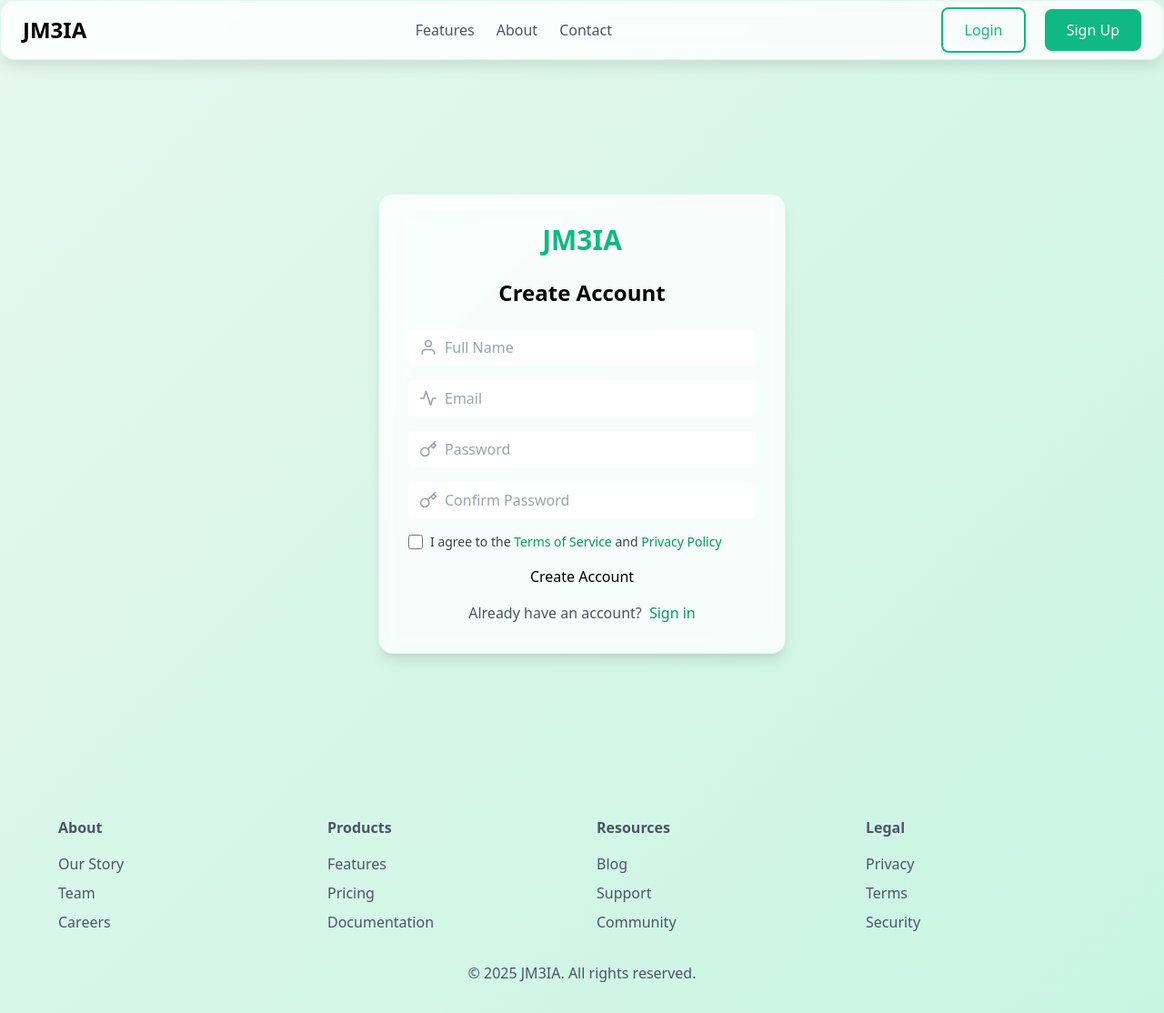
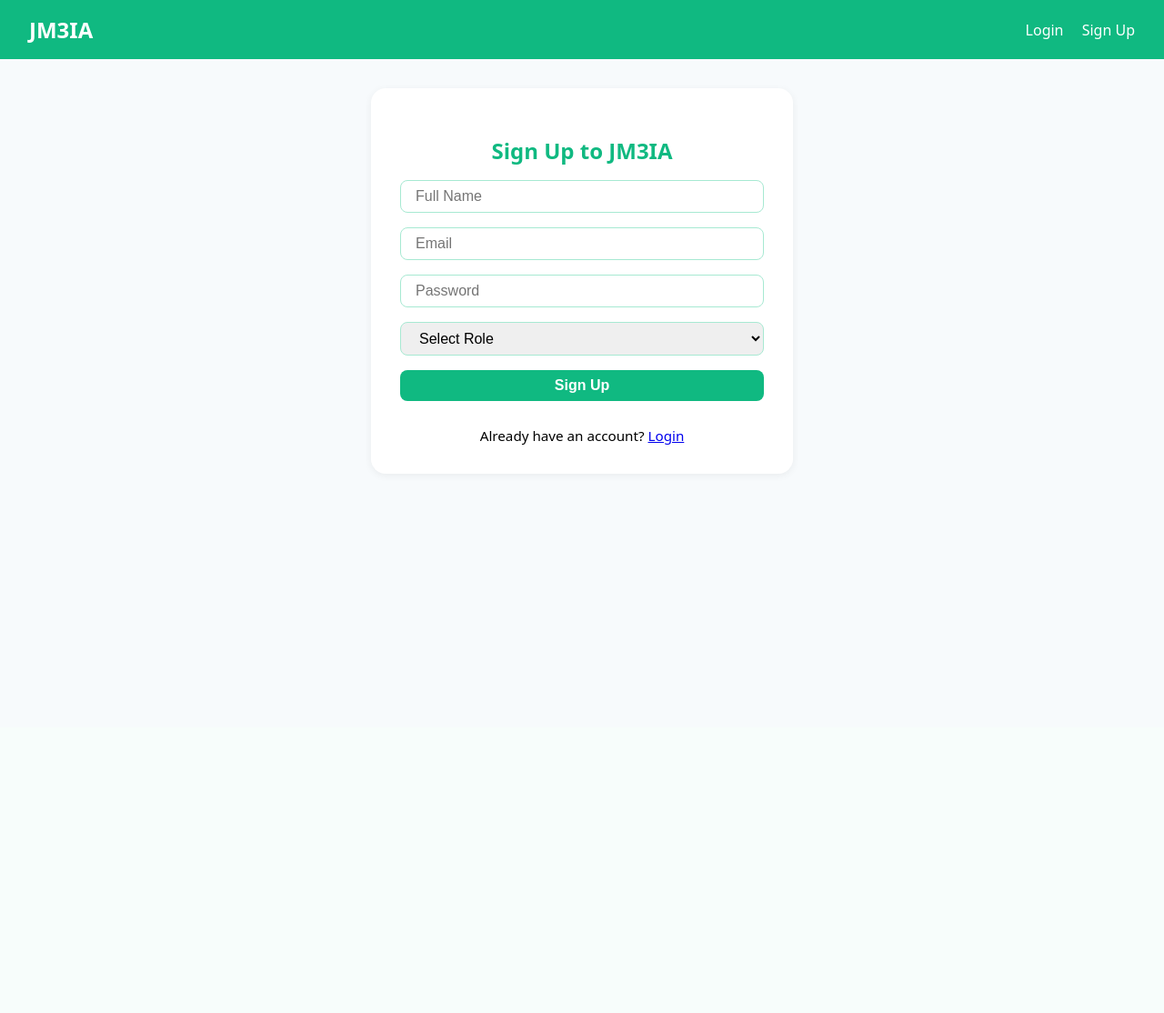
Before and after one commit to OkbaBk9/Auth-Template, a Flask app: page /signup in a window 1280 px wide. Shown: the whole page at 91% size. After the commit the page ends 489 px from the top, so only its background shows below. Run offline with Flask 3, Linux system fonts and the light colour scheme.

Commit message:
Refactor: Simplify project structure
Remove unnecessary files and consolidate into core components for a streamlined application.

```diff
--- a/app.py
+++ b/app.py
@@ -1,145 +1,73 @@
 
-from flask import Flask, render_template, request, redirect, url_for, flash, session
-from typing import Dict, Optional, Any
-import os
+from flask import Flask, render_template, request, redirect, url_for, session
 from werkzeug.security import generate_password_hash, check_password_hash
-import secrets
-import uuid
-from datetime import datetime, timedelta
 
 app = Flask(__name__)
-app.secret_key = os.environ.get('SECRET_KEY') or secrets.token_hex(16)
+app.secret_key = "your-secret-key"
 
-# Type definitions
-UserData = Dict[str, Any]
-TokenData = Dict[str, Any]
+users = {
+    "admin@example.com": {"name": "Admin", "role": "admin", "password": generate_password_hash("admin")},
+    "teacher@example.com": {"name": "Teacher", "role": "teacher", "password": generate_password_hash("teacher")},
+    "delegate@example.com": {"name": "Delegate", "role": "delegate", "password": generate_password_hash("delegate")},
+}
 
-# In-memory storage (in a real app, this would be a database)
-users: Dict[str, UserData] = {}
-reset_tokens: Dict[str, TokenData] = {}
+@app.route("/")
+def index():
+    if "user" in session:
+        return redirect(url_for("dashboard"))
+    return redirect(url_for("login"))
 
-def create_user(email: str, name: str, password: str) -> None:
-    """Create a new user with hashed password."""
-    users[email] = {
-        'name': name,
-        'password': generate_password_hash(password),
-        'created_at': datetime.now()
-    }
-
-def verify_password(email: str, password: str) -> bool:
-    """Verify user password."""
-    return email in users and check_password_hash(users[email]['password'], password)
-
-def create_reset_token(email: str) -> str:
-    """Create a password reset token."""
-    token = str(uuid.uuid4())
-    reset_tokens[token] = {
-        'email': email,
-        'expiry': datetime.now() + timedelta(hours=1)
-    }
-    return token
-
-@app.route('/')
-def index():
-    return render_template('home.html')
-
-@app.route('/login', methods=['GET', 'POST'])
+@app.route("/login", methods=["GET", "POST"])
 def login():
     error = None
-    if request.method == 'POST':
-        email = request.form.get('email', '')
-        password = request.form.get('password', '')
-        remember = request.form.get('remember') == 'on'
+    if request.method == "POST":
+        email = request.form["email"]
+        password = request.form["password"]
+        user = users.get(email)
+        if user and check_password_hash(user["password"], password):
+            session["user"] = {"email": email, "name": user["name"], "role": user["role"]}
+            return redirect(url_for("dashboard"))
+        error = "Invalid credentials"
+    return render_template("auth.html", mode="login", error=error)
 
-        if verify_password(email, password):
-            session['user_email'] = email
-            if remember:
-                session.permanent = True
-                app.permanent_session_lifetime = timedelta(days=30)
-            flash('Login successful', 'success')
-            return redirect(url_for('dashboard'))
-        else:
-            error = 'Invalid email or password'
-
-    return render_template('login.html', error=error)
-
-@app.route('/signup', methods=['GET', 'POST'])
+@app.route("/signup", methods=["GET", "POST"])
 def signup():
     error = None
-    if request.method == 'POST':
-        name = request.form.get('name', '')
-        email = request.form.get('email', '')
-        password = request.form.get('password', '')
-        confirm_password = request.form.get('confirm_password', '')
-        terms = request.form.get('terms') == 'on'
+    if request.method == "POST":
+        name = request.form["name"]
+        email = request.form["email"]
+        password = request.form["password"]
+        role = request.form["role"]
+        if email in users:
+            error = "User already exists"
+        elif not (name and email and password and role):
+            error = "All fields required"
+        else:
+            users[email] = {
+                "name": name,
+                "role": role,
+                "password": generate_password_hash(password)
+            }
+            session["user"] = {"email": email, "name": name, "role": role}
+            return redirect(url_for("dashboard"))
+    return render_template("auth.html", mode="signup", error=error)
 
-        if not all([name, email, password, confirm_password, terms]):
-            error = 'All fields are required'
-        elif password != confirm_password:
-            error = 'Passwords do not match'
-        elif email in users:
-            error = 'Email already registered'
-        else:
-            create_user(email, name, password)
-            flash('Account created successfully', 'success')
-            return redirect(url_for('login'))
+@app.route("/dashboard", methods=["GET", "POST"])
+def dashboard():
+    user = session.get("user")
+    if not user:
+        return redirect(url_for("login"))
+    # Role switcher for demo
+    if request.method == "POST" and "switch_role" in request.form:
+        new_role = request.form["switch_role"]
+        session["user"]["role"] = new_role
+        user["role"] = new_role
+    return render_template("dashboard.html", user=user)
 
-    return render_template('signup.html', error=error)
+@app.route("/logout")
+def logout():
+    session.pop("user", None)
+    return redirect(url_for("login"))
 
-@app.route('/forgot-password', methods=['GET', 'POST'])
-def forgot_password():
-    error = None
-    success = None
-
-    if request.method == 'POST':
-        email = request.form.get('email', '')
-
-        if email in users:
-            token = create_reset_token(email)
-            reset_link = url_for('reset_password', token=token, _external=True)
-            # In a real app, send an email with the reset link
-            print(f"Reset link for {email}: {reset_link}")
-            success = 'Password reset link has been sent to your email'
-        else:
-            error = 'Email not found'
-
-    return render_template('forgot_password.html', error=error, success=success)
-
-@app.route('/reset-password/<token>', methods=['GET', 'POST'])
-def reset_password(token: str):
-    if token not in reset_tokens or reset_tokens[token]['expiry'] < datetime.now():
-        flash('Invalid or expired reset link', 'error')
-        return redirect(url_for('forgot_password'))
-
-    error = None
-    if request.method == 'POST':
-        password = request.form.get('password', '')
-        confirm_password = request.form.get('confirm_password', '')
-
-        if not password or not confirm_password:
-            error = 'Both fields are required'
-        elif password != confirm_password:
-            error = 'Passwords do not match'
-        else:
-            email = reset_tokens[token]['email']
-            users[email]['password'] = generate_password_hash(password)
-            del reset_tokens[token]
-            flash('Password has been reset successfully', 'success')
-            return redirect(url_for('login'))
-
-    return render_template('reset_password.html', token=token, error=error)
-
-@app.route('/dashboard')
-def dashboard():
-    if 'user_email' not in session:
-        return redirect(url_for('login'))
-    user = users.get(session['user_email'])
-    return render_template('dashboard.html', user=user)
-
-@app.route('/logout')
-def logout():
-    session.pop('user_email', None)
-    return redirect(url_for('login'))
-
-if __name__ == '__main__':
+if __name__ == "__main__":
     app.run(debug=True)
--- /dev/null
+++ b/static/style.css
@@ -0,0 +1,85 @@
+
+/* --- Minimal style for JM3IA --- */
+
+body {
+  background: #f7fafc;
+  font-family: system-ui, sans-serif;
+  margin: 0;
+}
+nav {
+  display: flex;
+  align-items: center;
+  justify-content: space-between;
+  background: #10b981;
+  padding: 1rem 2rem;
+  color: #fff;
+}
+.logo {
+  font-weight: bold;
+  font-size: 1.5rem;
+  text-decoration: none;
+  color: #fff;
+}
+.nav-links a, .nav-links span {
+  color: #fff;
+  margin-left: 1rem;
+  text-decoration: none;
+}
+.card {
+  background: #fff;
+  border-radius: 1rem;
+  box-shadow: 0 2px 8px rgba(0,0,0,0.06);
+  max-width: 400px;
+  margin: 2rem auto;
+  padding: 2rem;
+}
+.title {
+  margin-bottom: 1rem;
+  color: #10b981;
+  text-align: center;
+}
+form {
+  display: flex;
+  flex-direction: column;
+  gap: 1em;
+}
+input, select, button {
+  padding: 0.5em 1em;
+  border: 1px solid #a7e9d2;
+  border-radius: 0.5em;
+  font-size: 1em;
+}
+button {
+  background: #10b981;
+  color: #fff;
+  border: none;
+  cursor: pointer;
+  font-weight: bold;
+}
+button:hover {
+  background: #0d9669;
+}
+.error {
+  background: #fee2e2;
+  color: #b91c1c;
+  padding: 0.5em 1em;
+  margin-bottom: 1em;
+  border-radius: 0.4em;
+}
+.switch-link {
+  margin-top: 0.8em;
+  text-align: center;
+  font-size: 0.95em;
+}
+.dashboard {
+  max-width: 500px;
+}
+.role-section {
+  border-top: 1px solid #eee;
+  margin-top: 1.5em;
+  padding-top: 1em;
+}
+.role-section h3 {
+  color: #10b981;
+  margin-bottom: 0.5em;
+}
--- /dev/null
+++ b/templates/auth.html
@@ -0,0 +1,29 @@
+
+{% extends "base.html" %}
+{% block title %}{% if mode=='login' %}Login{% else %}Sign Up{% endif %}{% endblock %}
+{% block content %}
+<div class="card">
+  <h2 class="title">{% if mode=='login' %}Login{% else %}Sign Up{% endif %} to JM3IA</h2>
+  {% if error %}<div class="error">{{ error }}</div>{% endif %}
+  <form method="POST">
+    {% if mode=='signup' %}
+      <input name="name" type="text" placeholder="Full Name" required>
+      <input name="email" type="email" placeholder="Email" required>
+      <input name="password" type="password" placeholder="Password" required>
+      <select name="role" required>
+        <option value="">Select Role</option>
+        <option value="admin">Admin</option>
+        <option value="teacher">Teacher</option>
+        <option value="delegate">Delegate</option>
+      </select>
+      <button type="submit">Sign Up</button>
+      <div class="switch-link">Already have an account? <a href="{{ url_for('login') }}">Login</a></div>
+    {% else %}
+      <input name="email" type="email" placeholder="Email" required>
+      <input name="password" type="password" placeholder="Password" required>
+      <button type="submit">Login</button>
+      <div class="switch-link">No account? <a href="{{ url_for('signup') }}">Sign up</a></div>
+    {% endif %}
+  </form>
+</div>
+{% endblock %}
--- a/templates/base.html
+++ b/templates/base.html
@@ -1,45 +1,27 @@
 
-{% extends "base_main.html" %}
-
-{% block extra_styles %}
-<style>
-    .auth-card {
-        background-color: rgba(255, 255, 255, 0.8);
-        backdrop-filter: blur(10px);
-        border: 1px solid rgba(167, 233, 210, 0.3);
-        border-radius: 1rem;
-        box-shadow: 0 10px 15px -3px rgba(0, 0, 0, 0.1), 0 4px 6px -2px rgba(0, 0, 0, 0.05);
-    }
-    .input-field {
-        padding-left: 2.5rem;
-        border-color: rgba(16, 185, 129, 0.3);
-        border-radius: 0.375rem;
-        padding-top: 0.5rem;
-        padding-bottom: 0.5rem;
-        width: 100%;
-    }
-    .input-field:focus {
-        border-color: #10b981;
-        box-shadow: 0 0 0 3px rgba(16, 185, 129, 0.2);
-        outline: none;
-    }
-    .input-icon {
-        position: absolute;
-        left: 0.75rem;
-        top: 50%;
-        transform: translateY(-50%);
-        color: #9ca3af;
-    }
-</style>
-{% endblock %}
-
-{% block content %}
-<div class="min-h-screen flex items-center justify-center">
-    <div class="w-full max-w-md auth-card p-8">
-        <div class="text-center mb-6">
-            <h1 class="text-3xl font-bold text-green-500 drop-shadow-sm">JM3IA</h1>
-        </div>
-        {% block auth_content %}{% endblock %}
+<!DOCTYPE html>
+<html lang="en">
+<head>
+  <meta charset="UTF-8">
+  <title>{% block title %}JM3IA{% endblock %}</title>
+  <meta name="viewport" content="width=device-width, initial-scale=1.0">
+  <link rel="stylesheet" href="{{ url_for('static', filename='style.css') }}">
+</head>
+<body>
+  <nav>
+    <a href="/" class="logo">JM3IA</a>
+    <div class="nav-links">
+      {% if session.get("user") %}
+        <span>{{ session.user.name }} ({{ session.user.role }})</span>
+        <a href="{{ url_for('logout') }}">Logout</a>
+      {% else %}
+        <a href="{{ url_for('login') }}">Login</a>
+        <a href="{{ url_for('signup') }}">Sign Up</a>
+      {% endif %}
     </div>
-</div>
-{% endblock %}
+  </nav>
+  <main>
+    {% block content %}{% endblock %}
+  </main>
+</body>
+</html>
```
Also changed, not shown: templates/dashboard.html (+38 -31 lines).
